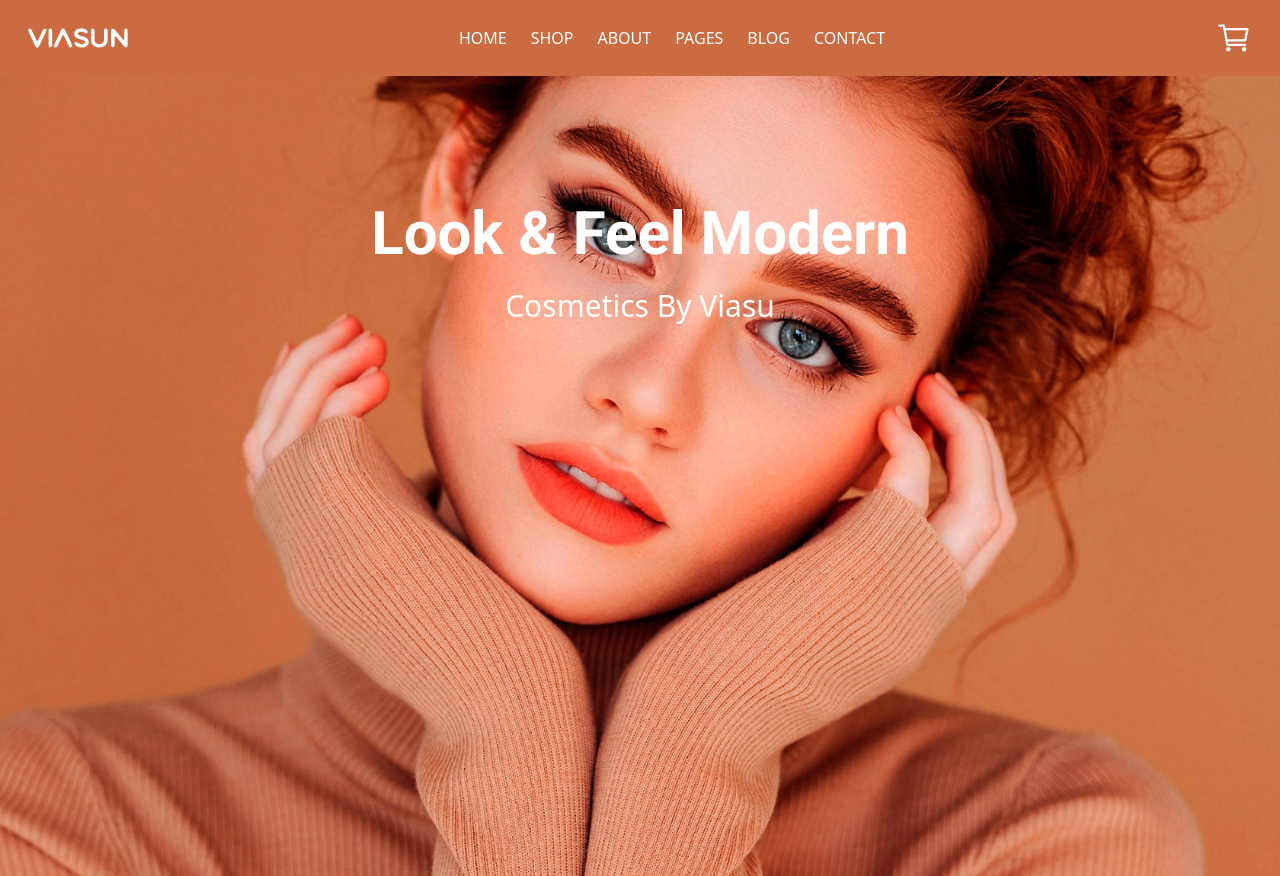
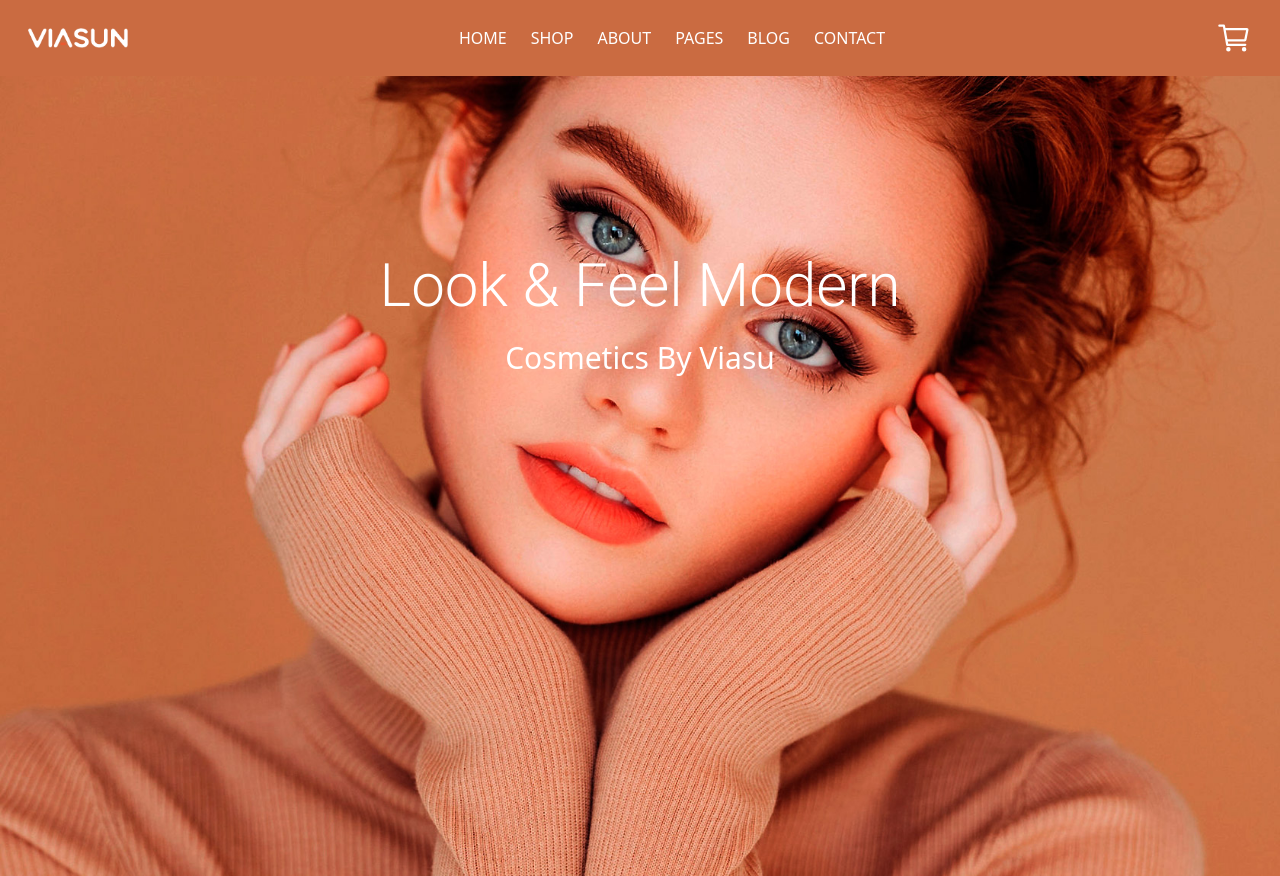
Before and after one commit to atoosh22/online-store, a plain HTML site: page index.html in a window 1280 px wide. Shown: the top 876 px of the page. Drawn offline with nearby package versions, Linux system fonts and the light colour scheme.

Commit message:
nothin to add only checking pages

```diff
--- a/index.html
+++ b/index.html
@@ -55,10 +55,10 @@
     <!-- hero background img and text -->
     <div class="header">
       <div class="img bg-[url('img/home-hero.jpg')] bg-cover bg-center h-screen w-full">
-        <h2 class="text-white text-center pt-32 text-6xl font-bold font-[Roboto]">
+        <h2 class="text-white text-center pt-[180px] text-6xl font-light font-[Roboto]">
           Look & Feel Modern
         </h2>
-        <p class="text-white text-center text-3xl pt-6">Cosmetics By Viasu</p>
+        <p class="text-white text-center text-3xl pt-6 font[Lato]">Cosmetics By Viasu</p>
       </div>
     </div>
 
```
Also changed, not shown: click.html (+1 -1 lines).
